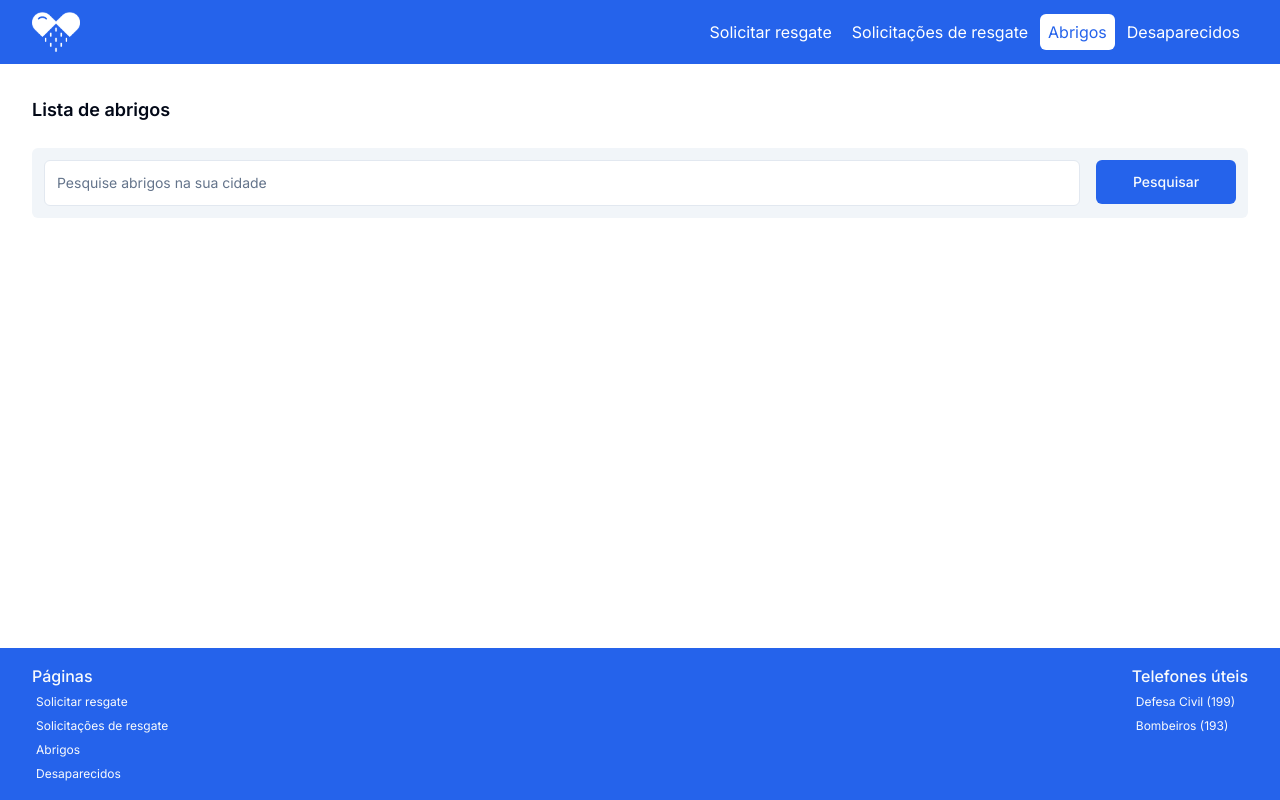
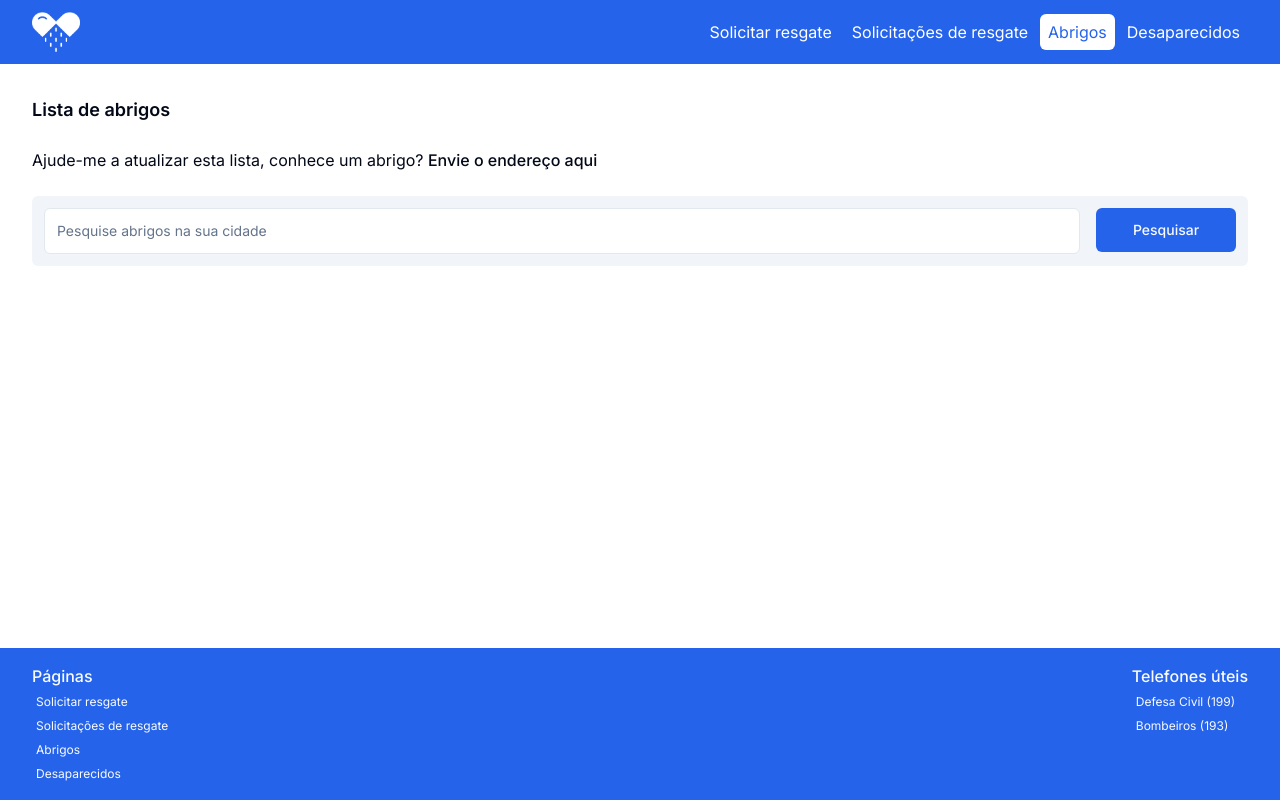
Before and after one commit to JoiaribeAlves/rescue, a Next.js app: page /abrigos in a window 1280 px wide. Built offline with nearby package versions, Linux system fonts and the light colour scheme.

Commit message:
feat: add link to my whatsapp

```diff
--- a/src/app/abrigos/page.tsx
+++ b/src/app/abrigos/page.tsx
@@ -1,6 +1,7 @@
 import type { Metadata } from "next";
 
 import { SheltersList } from "./components/SheltersList";
+import Link from "next/link";
 
 export const metadata: Metadata = {
 	title: "Lista de abrigos - Enchentes RS",
@@ -12,6 +13,11 @@ export default function Shelter() {
 		<div className="py-8 px-4 lg:px-8 flex flex-col gap-6">
 			<h1 className="font-semibold text-lg">Lista de abrigos</h1>
 
+			<p>
+				Ajude-me a atualizar esta lista, conhece um abrigo?{" "}
+				<Link href="https://wa.me/556993390705" className="font-medium">Envie o endereço aqui</Link>
+			</p>
+
 			<SheltersList />
 		</div>
 	);
```
